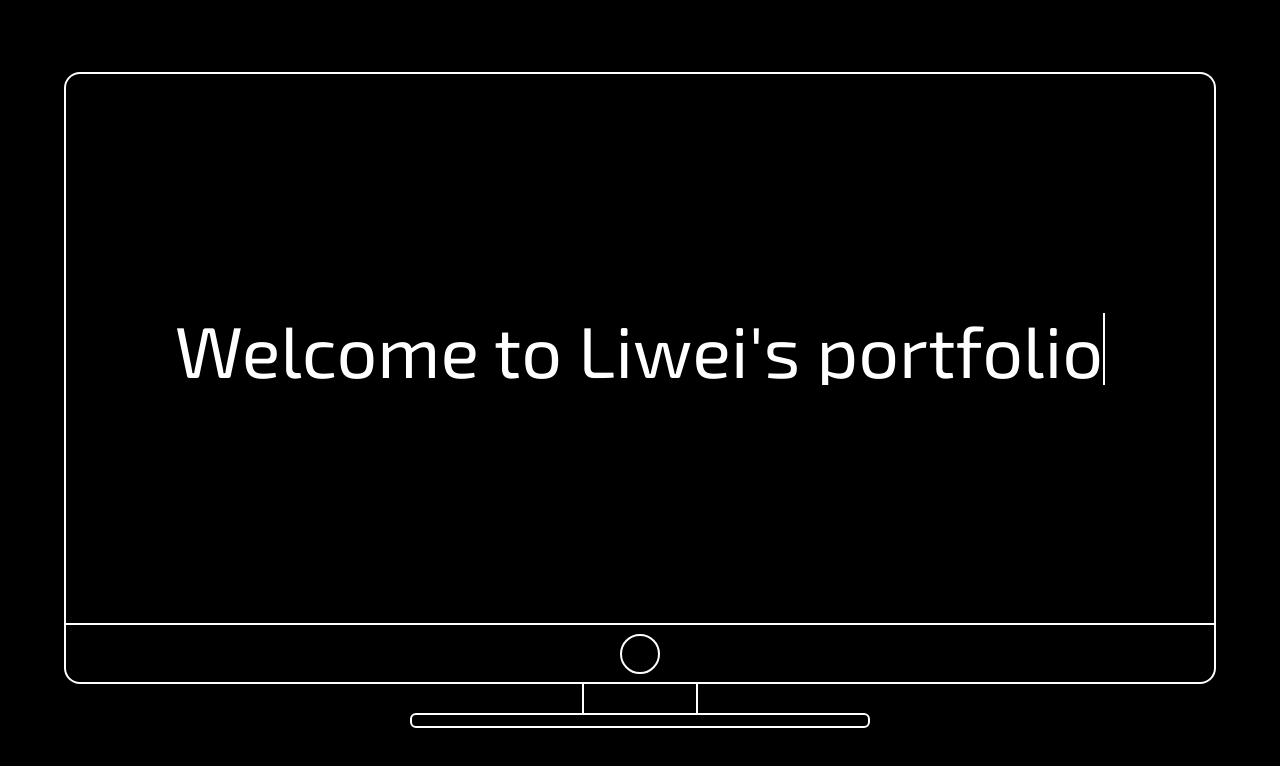
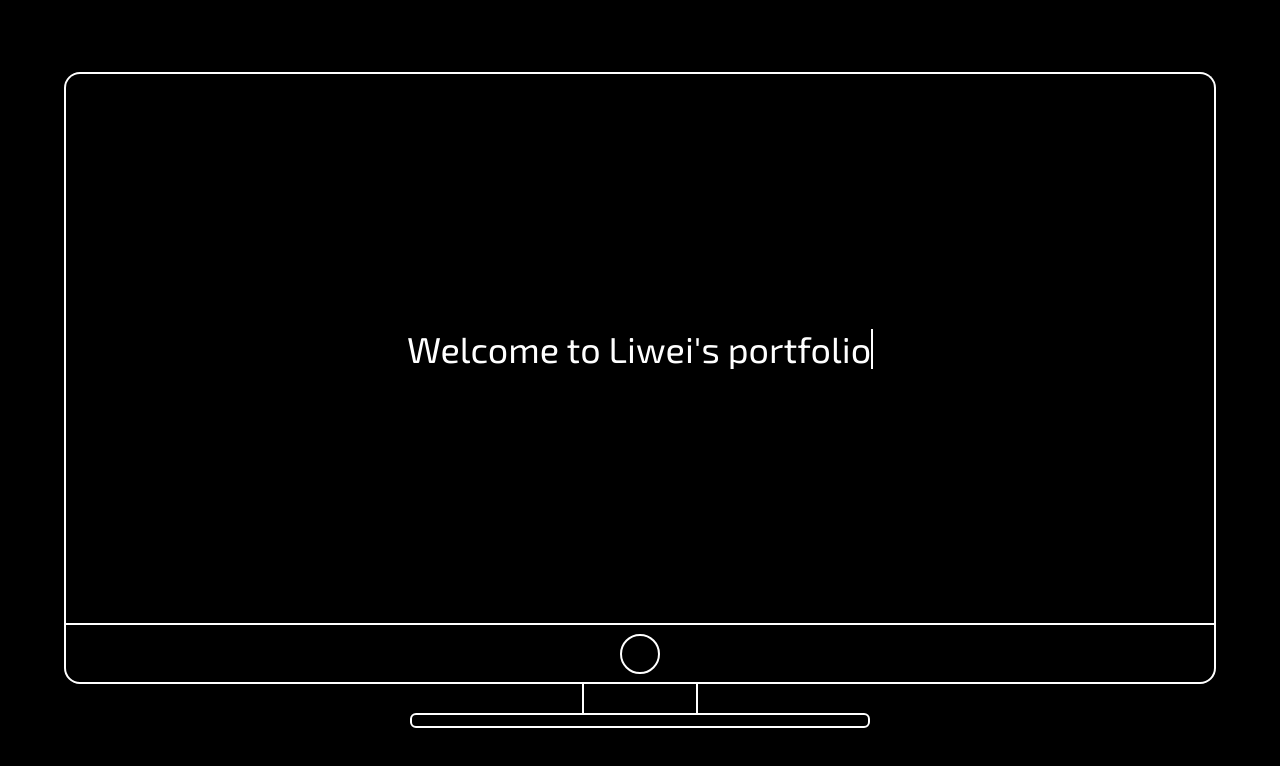
Before and after one commit to liweyeh/portfolio_2024, a Next.js app: page / in a window 1280 px wide. Shown: the top 766 px of the page. Built offline with nearby package versions, Linux system fonts and the light colour scheme.

Commit message:
feat: width adjustment

```diff
--- a/package.json
+++ b/package.json
@@ -12,7 +12,7 @@
 	},
 	"dependencies": {
 		"@vercel/analytics": "^1.3.1",
-		"next": "14.2.3",
+		"next": "15.3.0",
 		"next-translate": "^2.6.2",
 		"react": "^18",
 		"react-dom": "^18",
--- a/src/components/general/Text.tsx
+++ b/src/components/general/Text.tsx
@@ -17,14 +17,14 @@ interface TextProps extends React.CSSProperties {
 }
 
 const TEXT_VARIANTS: { [key in TextVariants]: string } = {
-	[TextVariants.h1]: 'text-5xl lg:text-7xl',
-	[TextVariants.h2]: 'text-3xl lg:text-5xl',
-	[TextVariants.h3]: 'text-xl lg:text-3xl',
-	[TextVariants.subtitle]: 'text-xl lg:text-3xl !text-txt_secondary',
-	[TextVariants.p1]: 'text-lg lg:text-2xl',
-	[TextVariants.p2]: 'text-md lg:text-xl',
-	[TextVariants.p3]: 'text-sm lg:text-lg',
-	[TextVariants.little]: 'text-xs lg:text-sm',
+	[TextVariants.h1]: 'text-5xl lg:text-4xl',
+	[TextVariants.h2]: 'text-3xl lg:text-xl',
+	[TextVariants.h3]: 'text-xl lg:text-lg',
+	[TextVariants.subtitle]: 'text-xl lg:text-lg !text-txt_secondary',
+	[TextVariants.p1]: 'text-lg lg:text-md',
+	[TextVariants.p2]: 'text-md lg:text-sm',
+	[TextVariants.p3]: 'text-sm lg:text-xs',
+	[TextVariants.little]: 'text-xs lg:text-xxs',
 };
 
 // Todo: Update for accessibility
--- a/src/components/specific/projects/Projects.tsx
+++ b/src/components/specific/projects/Projects.tsx
@@ -65,12 +65,11 @@ const items = [
 					government.
 				</Text>
 				<Text variant={TextVariants.p2}>
-					My role in this project is a front-end developer. My main responsibility is to develop a
-					customer-facing portal that provides user data management, data visualization, and other
-					water-related operations.
+					My main responsibility is to develop a customer-facing portal that provides user data
+					management, data visualization, and other water-related operations.
 				</Text>
 				<TechStack stackContent="React.js, SCSS, Express.js, SQL, Azure Functions, Azure Data Factory" />
-				<Text variant={TextVariants.little}>
+				<Text variant={TextVariants.little} style="mb-1">
 					*Note: You will not be allowed to log in without authorization. If you wish to have a
 					sneak peek, please check out this{' '}
 					<Link
--- a/src/components/specific/skill/Section.tsx
+++ b/src/components/specific/skill/Section.tsx
@@ -9,14 +9,14 @@ export const Section = (props: {
 }) => {
 	return (
 		<div
-			className={`text-txt_primary border-txt_primary border-2 rounded-xl p-8 flex flex-col ${props.styles}`}
+			className={`text-txt_primary border-txt_primary border-2 rounded-xl p-8 flex flex-col ${props.styles} lg:p-4`}
 		>
-			<Text style="pb-8 !text-highlight" variant={TextVariants.h2}>
+			<Text style="pb-8 !text-highlight lg:pb-2" variant={TextVariants.h2}>
 				{props.title}
 			</Text>
 			<div className={`flex flex-1 items-center justify-center`}>
 				<div
-					className={`h-full w-fit grid gap-x-8 gap-y-6 ${props.contentStyle}  ${props.isInView && 'animate-fade_in'}`}
+					className={`h-full w-fit grid gap-x-8 gap-y-6 ${props.contentStyle}  ${props.isInView && 'animate-fade_in'} lg:gap-x-2 lg:gap-y-2`}
 				>
 					{props.children}
 				</div>
--- a/src/components/specific/skill/SectionItem.tsx
+++ b/src/components/specific/skill/SectionItem.tsx
@@ -4,7 +4,7 @@ import { Text, TextVariants } from '@components';
 export const SectionItem = (props: { icon: React.ReactElement; title: string; desc: string }) => {
 	return (
 		<div className="flex gap-4 items-center w-fit margin-x-auto">
-			<div className="w-16">{props.icon}</div>
+			<div className="w-16 lg:w-12">{props.icon}</div>
 			<div>
 				<Text variant={TextVariants.h3}>{props.title}</Text>
 				<Text variant={TextVariants.p2} style="text-txt_secondary">
--- a/src/components/specific/skill/Skills.tsx
+++ b/src/components/specific/skill/Skills.tsx
@@ -7,16 +7,8 @@ import { useIntersectionObserver } from '@hooks';
 import { Text, TextVariants } from '@components';
 import { TbLanguageHiragana } from 'react-icons/tb';
 import { RiEnglishInput } from 'react-icons/ri';
-import {
-	SiReact,
-	SiNextdotjs,
-	SiExpress,
-	SiMysql,
-	SiTailwindcss,
-	SiAzuredevops,
-	SiAzurefunctions,
-	SiMicrosoftazure,
-} from 'react-icons/si';
+import { SiReact, SiNextdotjs, SiExpress, SiMysql, SiTailwindcss } from 'react-icons/si';
+import { VscAzureDevops, VscAzure } from 'react-icons/vsc';
 import { BsFiletypeScss } from 'react-icons/bs';
 import { VscVscode } from 'react-icons/vsc';
 
@@ -88,17 +80,17 @@ export const Skills = () => {
 					<SectionItem
 						title={'Azure Devops'}
 						desc={'4 years experience'}
-						icon={<SiAzuredevops className="w-full h-full" />}
+						icon={<VscAzureDevops className="w-full h-full" />}
 					/>
 					<SectionItem
 						title={'Azure Functions'}
 						desc={'1 year experience'}
-						icon={<SiAzurefunctions className="w-full h-full" />}
+						icon={<VscAzure className="w-full h-full" />}
 					/>
 					<SectionItem
 						title={'Data Factory'}
 						desc={'1 year experience'}
-						icon={<SiMicrosoftazure className="w-full h-full" />}
+						icon={<VscAzure className="w-full h-full" />}
 					/>
 				</Section>
 				<Section
```
Also changed, not shown: tsconfig.json (+23 -7 lines), 2 other files (tests, documents, lock files or other folders).
